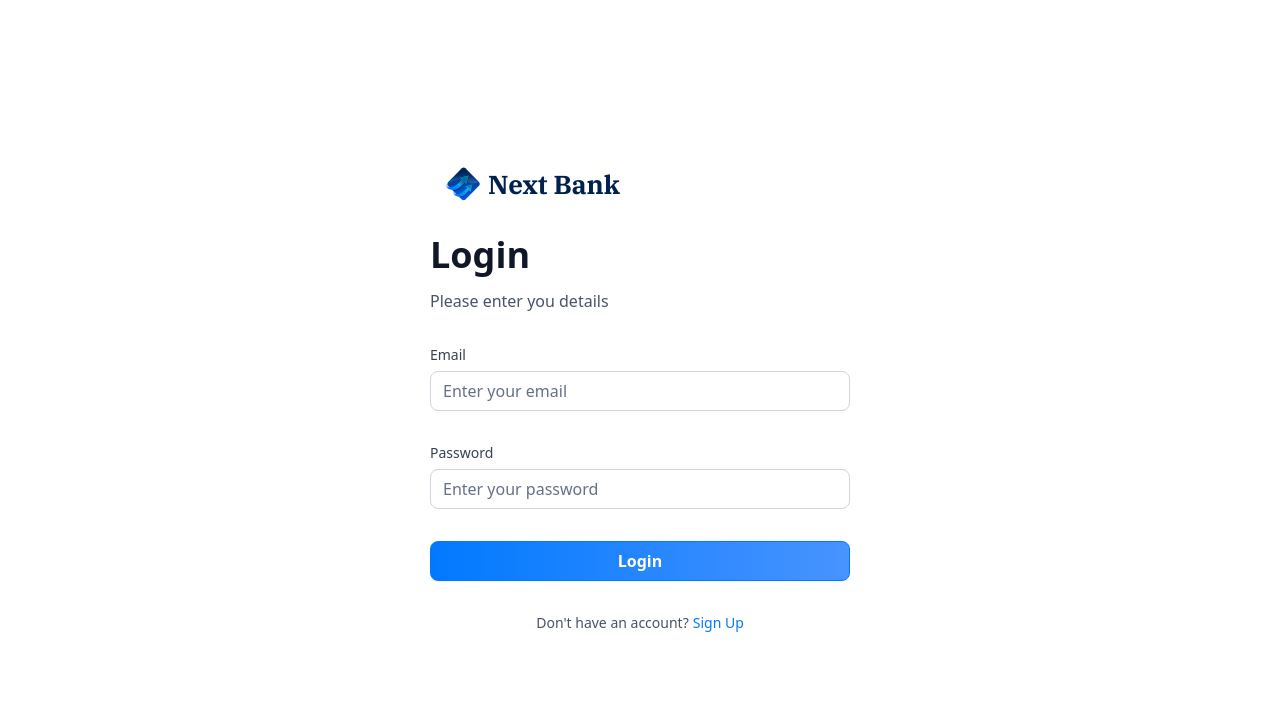
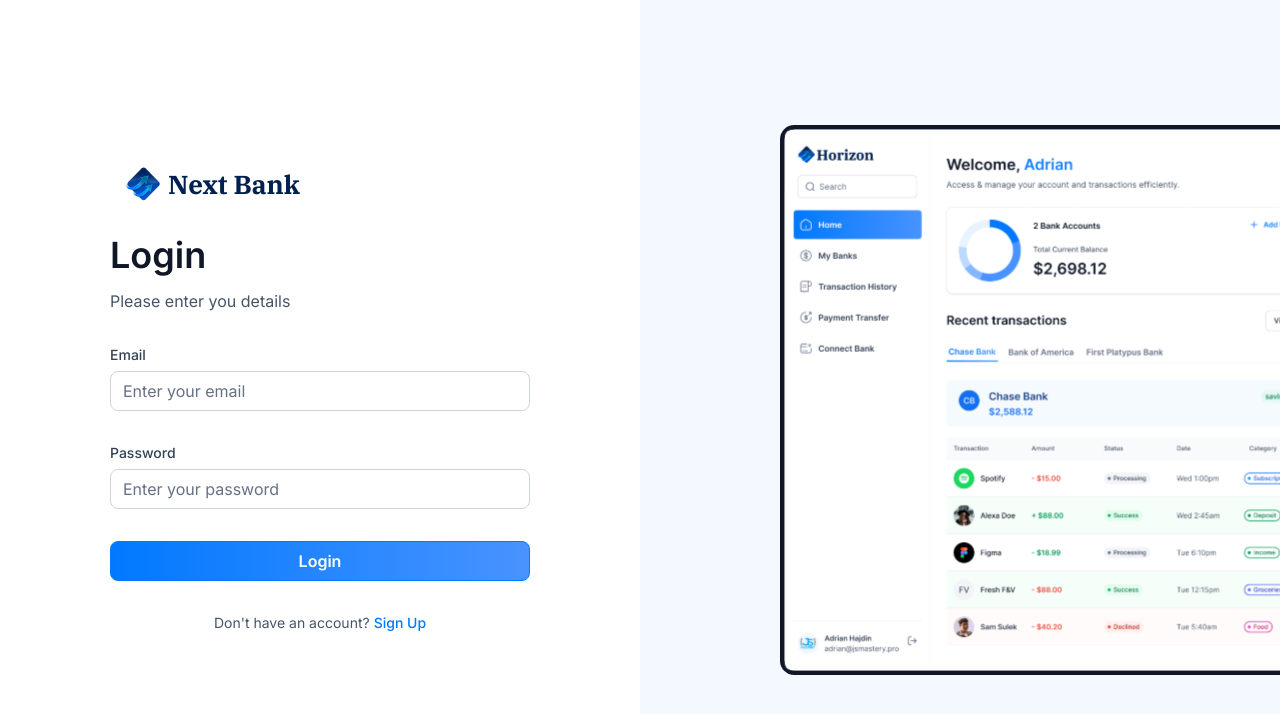
Before and after one commit to ybly/next-finance-app, a Next.js app: page /login in a window 1280 px wide. Shown: the top 714 px of the page. Built offline with nearby package versions, Linux system fonts and the light colour scheme.

Commit message:
Add Authorization landing page with app preview image

```diff
--- a/app/(auth)/layout.tsx
+++ b/app/(auth)/layout.tsx
@@ -1,11 +1,21 @@
+import Image from "next/image";
+
 export default function RootLayout({
   children,
 }: Readonly<{
   children: React.ReactNode;
 }>) {
   return (
-      <main>
+    <main className="flex min-h-screen w-full justify-between font-inter">
       {children}
+      <div className="auth-asset">
+        <Image
+          src='/icons/auth-image.svg'
+          alt='Auth image'
+          width={500}
+          height={500}
+        />
+      </div>
     </main>
   );
 }
```
Lines whose indentation alone changed are shown as unchanged.
